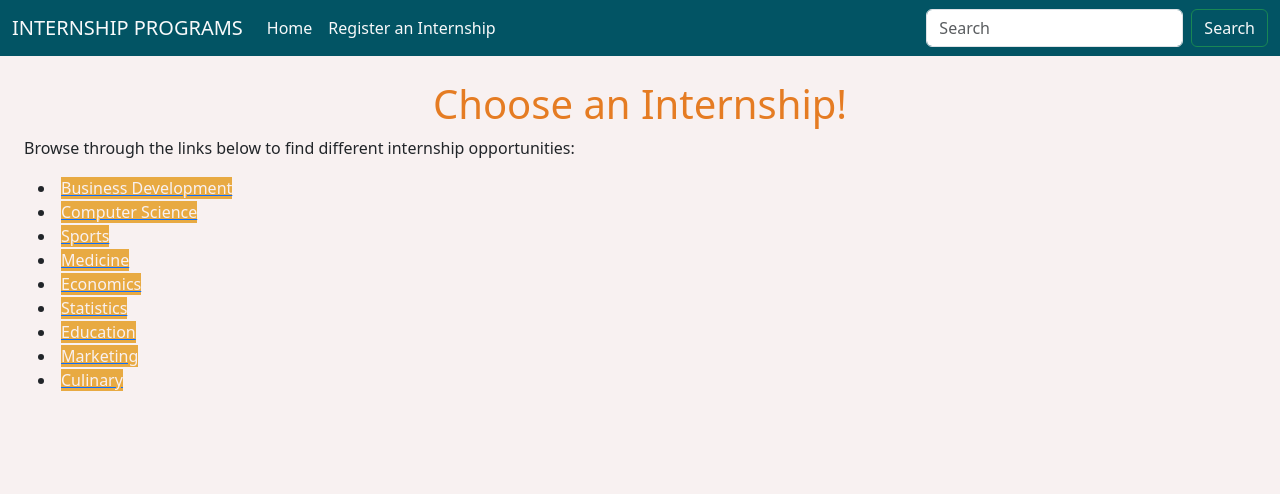
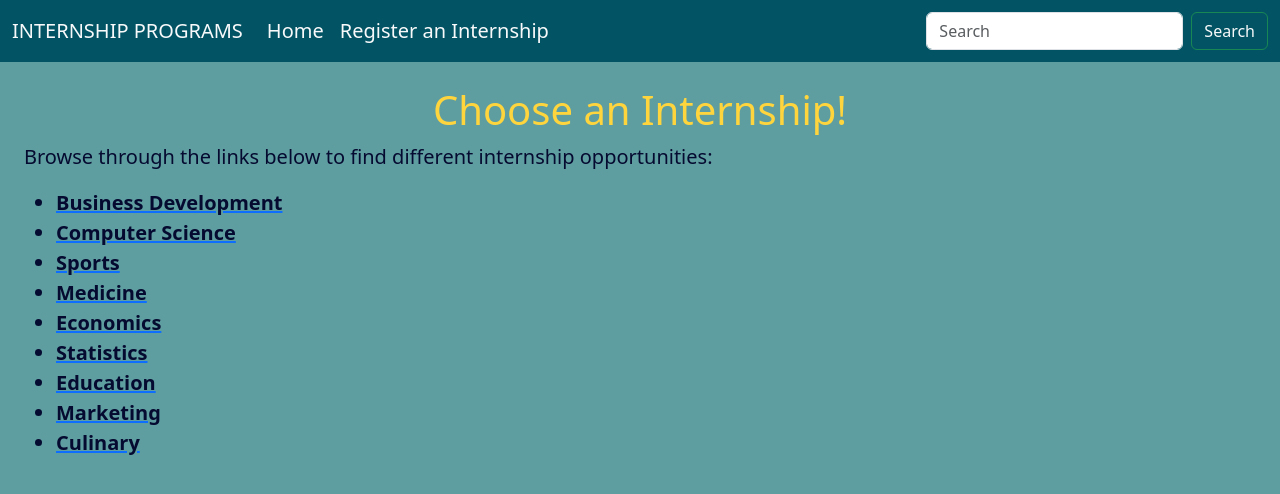
Before and after one commit to jtfidelis/internships2, a Flask app: page / in a window 1280 px wide. Shown: the top 494 px of the page. Run offline with Flask 3, Linux system fonts and the light colour scheme.

Commit message:
updating

```diff
--- a/static/css/style.css
+++ b/static/css/style.css
@@ -23,27 +23,19 @@
 }
 
 h1 {
-    color:#E57C23;
+    color:#FFD53D;
     text-align: center;
 }
 
 body {
-    background-color: #F8F1F1;
-    text-align: left;
+    background-color: #5F9EA0;
+    color: #050A30;
+    font-size: 20px;
+
 }
 
 span {
-    background-color: #E8AA42;
-    border: #E8AA42;
-    color: #F8F1F1;
-    padding: 8x 32px;
-    text-align: center;
-    font-size: 16px;
-    margin: 5px 5px;
-    transition: 0.3s;
+    color: #050A30;
+    font-weight: bold;
+    font-size: 20px;
   }
-
-  span:hover {
-    background-color: #3e8e41;
-    color: white;
-  }
```
Also changed, not shown: programs.db (added), progs.db.
